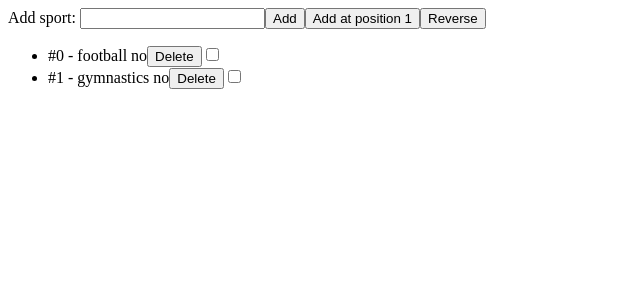
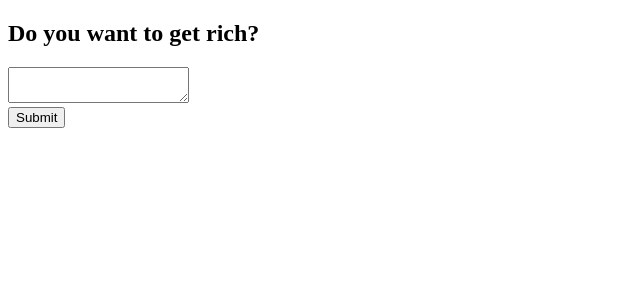
Before and after one commit to Yurimcalex/react-sandbox, a React (Vite) app: page / in a window 1280 px wide. Shown: the top 300 px of the page, without its empty margins (0-640 px from the left). Built offline with nearby package versions, Linux system fonts and the light colour scheme.

Commit message:
Create InterestingQuestionForm static component

```diff
--- a/src/App.jsx
+++ b/src/App.jsx
@@ -3,11 +3,12 @@ import QS from './qs/QS.jsx';
 import TR from './tr/TR.jsx';
 import DU from './du/DU.jsx';
 import AI from './ai/AI.jsx';
+import MS from './ms/MS.jsx';
 
 const App = () => {
   return (
     <div>
-      <AI />
+      <MS />
     </div>
   );
 };
--- /dev/null
+++ b/src/ms/InterestingQuestionForm.jsx
@@ -0,0 +1,24 @@
+export default function InterestingQuestionForm() {
+	return (
+		<div>
+			<Form />
+		</div>
+	);
+}
+
+function Form({ status = 'empty' }) {
+	if (status === 'success') {
+		return <div>Great choice!</div>
+	}
+
+	return (
+		<div>
+			<h2>Do you want to get rich?</h2>
+			<form>
+				<textarea />
+				<br />
+				<button type="submit">Submit</button>
+			</form>
+		</div>
+	);
+}
--- /dev/null
+++ b/src/ms/MS.jsx
@@ -0,0 +1,9 @@
+import InterestingQuestionForm from './InterestingQuestionForm.jsx';
+
+export default function MS() {
+	return (
+		<div>
+			<InterestingQuestionForm />
+		</div>
+	);
+}
```
